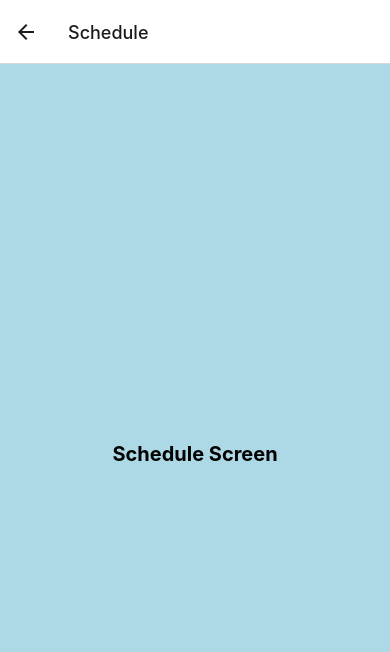
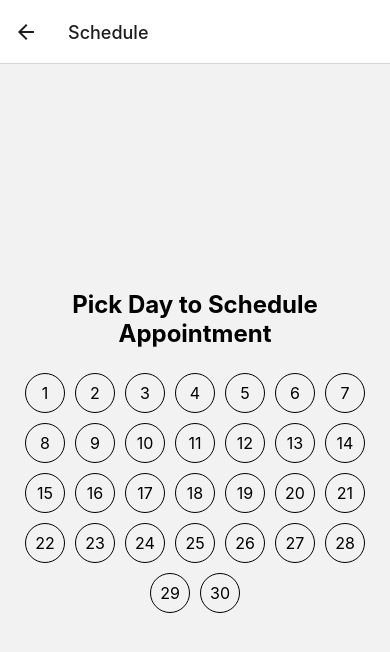
Before and after one commit to MyLu004/LA_Hack, a React Native app in the folder MediAssist/: screen /Schedule in a window 390 px wide. Shown: the top 652 px of the page. Built offline with nearby package versions, Linux system fonts and the light colour scheme.

Commit message:
schedule and questions

```diff
--- a/MediAssist/page/question.js
+++ b/MediAssist/page/question.js
@@ -22,6 +22,8 @@ const Question = ({ navigation }) => {
     const handleNextBtn = () => {
         // Increase the question index
         if (isAllQuestionsAnswered()) {
+
+            //submit & save answer for AI generate later
             console.log("all question got answer")
             navigation.navigate('Question2');
             setError('');
--- a/MediAssist/page/schedule.js
+++ b/MediAssist/page/schedule.js
@@ -1,26 +1,83 @@
-// Question.js
-import React from 'react';
-import { StyleSheet, View, Text } from 'react-native';
+
+import React, { useState } from 'react';
+import { View, Text, TouchableOpacity, StyleSheet } from 'react-native';
+
+
+
 
 const Schedule = () => {
+    const [selectedDate, setSelectedDate] = useState('');
+
+    const handleDatePress = (date) => {
+        setSelectedDate(date);
+        // You can perform additional actions when a date is selected
+    };
+
+    // Function to generate an array of dates for the current month
+    const generateDates = () => {
+        const dates = [];
+        const today = new Date();
+        const currentMonth = today.getMonth();
+        const totalDays = new Date(today.getFullYear(), currentMonth + 1, 0).getDate();
+
+        for (let i = 1; i <= totalDays; i++) {
+            dates.push(i);
+        }
+
+        return dates;
+    };
+
     return (
         <View style={styles.container}>
-            <Text style={styles.scheduleText}>Schedule Screen</Text>
+            <Text style={styles.header}>Pick Day to Schedule Appointment</Text>
+            <View style={styles.calendar}>
+                {generateDates().map((date) => (
+                    <TouchableOpacity
+                        key={date}
+                        style={[styles.dateButton, date === parseInt(selectedDate) && styles.selectedDate]}
+                        onPress={() => handleDatePress(date)}>
+                        <Text style={styles.dateText}>{date}</Text>
+                    </TouchableOpacity>
+                ))}
+            </View>
         </View>
     );
-}
+};
 
 const styles = StyleSheet.create({
     container: {
         flex: 1,
-        backgroundColor: 'lightblue',
+        padding: 20,
         alignItems: 'center',
         justifyContent: 'center',
     },
-    scheduleText: {
-        fontSize: 20,
+    header: {
+        textAlign: 'center',
+        fontSize: 24,
         fontWeight: 'bold',
+        marginBottom: 20,
+    },
+    calendar: {
+        flexDirection: 'row',
+        flexWrap: 'wrap',
+        justifyContent: 'center',
+    },
+    dateButton: {
+        width: 40,
+        height: 40,
+        alignItems: 'center',
+        justifyContent: 'center',
+        margin: 5,
+        borderWidth: 1,
+        borderRadius: 20,
+    },
+    dateText: {
+        fontSize: 16,
+    },
+    selectedDate: {
+        backgroundColor: 'lightblue',
     },
 });
 
+
 export default Schedule;
```
